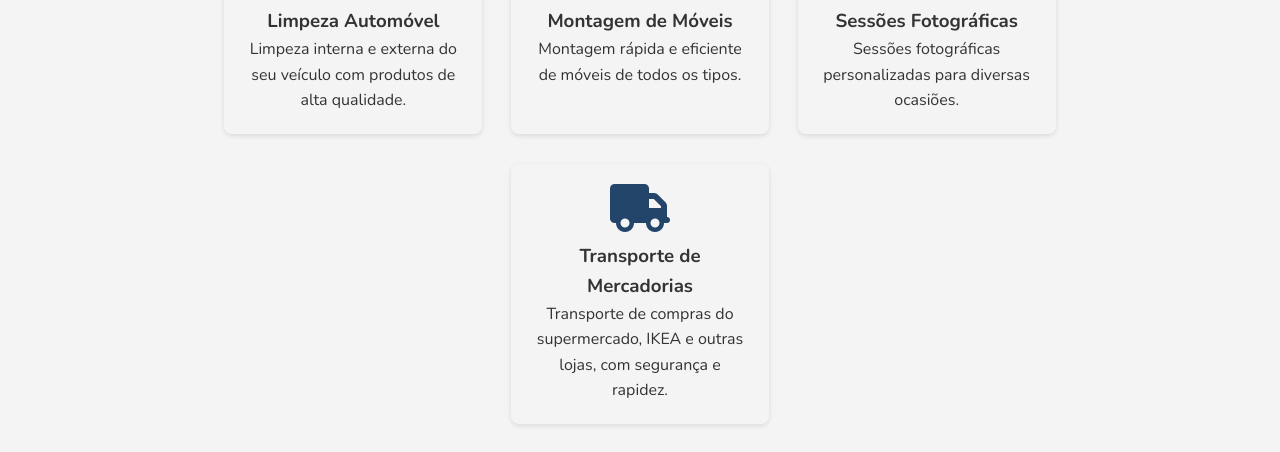
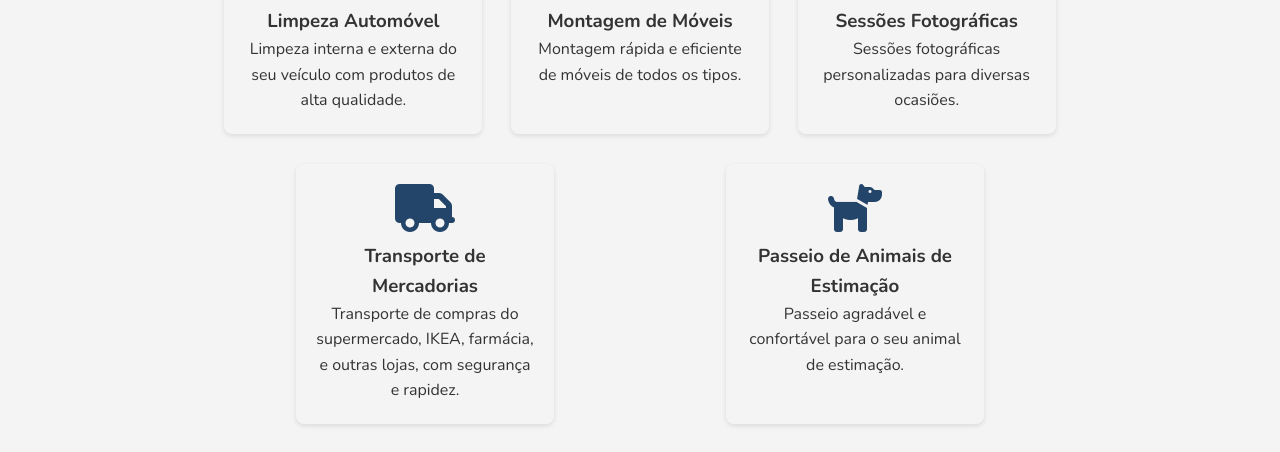
Before and after one commit to Raminhosss/Maos-Amigas, a plain HTML site: page servicos.html in a window 1280 px wide. Shown: the part 348-800 px from the top of the page. Drawn offline with nearby package versions, Linux system fonts and the light colour scheme.

```diff
--- a/servicos.html
+++ b/servicos.html
@@ -49,7 +49,12 @@
                 <div class="servico">
                     <i class="fas fa-truck"></i>  <!-- Ícone de caminhão -->
                     <h3>Transporte de Mercadorias</h3>
-                    <p>Transporte de compras do supermercado, IKEA e outras lojas, com segurança e rapidez.</p>
+                    <p>Transporte de compras do supermercado, IKEA, farmácia, e outras lojas, com segurança e rapidez.</p>
+                </div>
+                <div class="servico">
+                    <i class="fas fa-dog"></i>  <!-- Ícone de cachorro -->
+                    <h3>Passeio de Animais de Estimação</h3>
+                    <p>Passeio agradável e confortável para o seu animal de estimação.</p>
                 </div>
             </div>
         </div>
```
Also changed, not shown: imagens/Logo Normal.png (added), imagens/LogoSemFundo.png.
